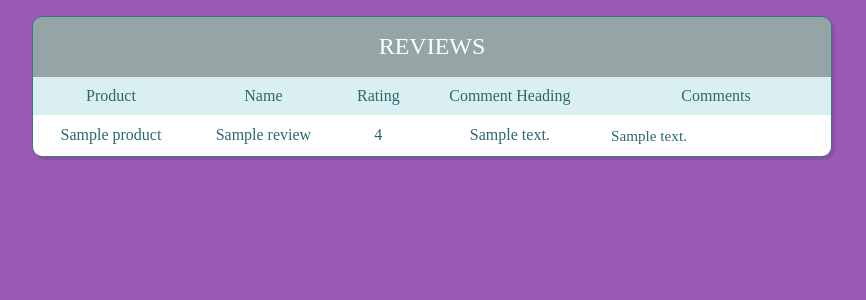
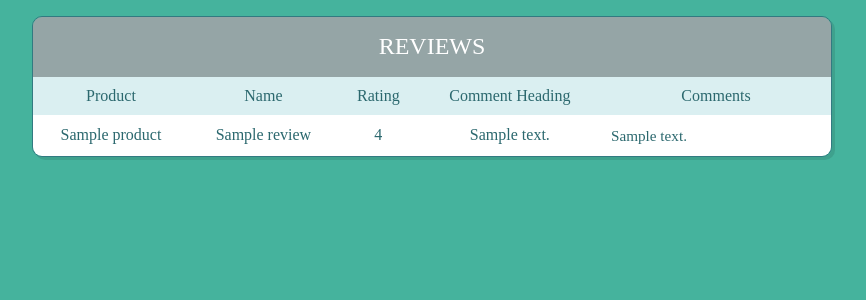
Before and after one commit to lmohan171/reviewaws, a Flask app: template templates/results.html in a window 1280 px wide. Shown: the top 300 px of the page, without its empty margins (208-1074 px from the left). Run offline with Flask 2, Linux system fonts and the light colour scheme; the template is opened without the code that fills it: most values are stand-ins (such as "Sample title", 1, 10 or a date in 2020); some libraries are stand-ins or nearby versions.

Commit message:
my first code

```diff
--- a/static/css/style.css
+++ b/static/css/style.css
@@ -1,5 +1,5 @@
 body {
-  background-color: #9B59B6;
+  background-color: #45B39D;
 }
 body * {
   box-sizing: border-box;
```
